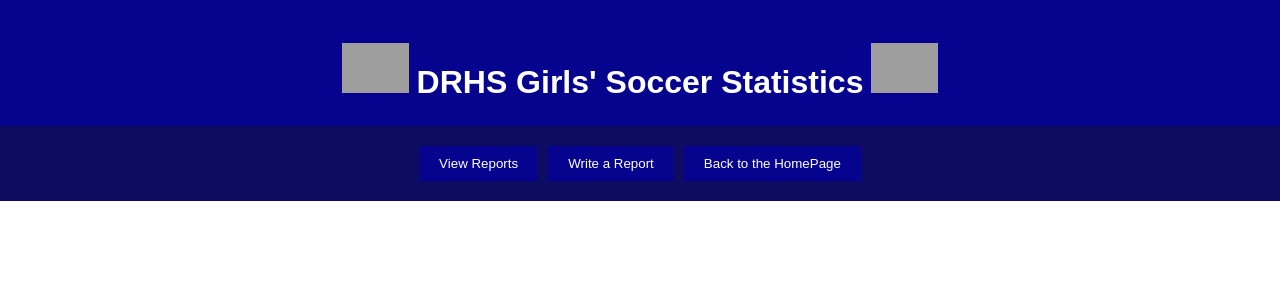
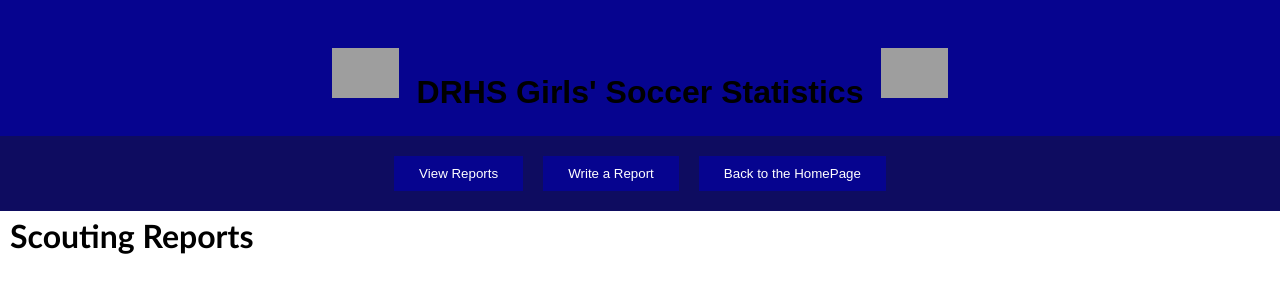
Before and after one commit to mopaws/SoccerStats, a Flask app: page / in a window 1280 px wide. Shown: the top 300 px of the page. Run offline with Flask 3, Linux system fonts and the light colour scheme; data that the repository does not hold is empty; some libraries are stand-ins or nearby versions; grey boxes are pictures that could not be loaded.

Commit message:
Update styling.css

```diff
--- a/static/styling.css
+++ b/static/styling.css
@@ -1,11 +1,16 @@
+body *{
+    margin: 5px;
+}
+
 *{
     outline:none;
     transition: all 0.5s cubic-bezier(0, 0, 0.05, 1);
     font-family: navigo, sans-serif;
   }
   #header-box {
+    margin: 0;
     background-color: #0E0C60;
-    padding: 20px;
+    padding: 10px;
     text-align: center;
     left: 0px;
     right: 0px;
@@ -40,6 +45,7 @@
   }
 
   #heading{
+    margin: 0;
     text-align: center;
   }
 
@@ -48,11 +54,14 @@
     font-weight: 700;
     font-style: normal;
 
-    color:#ffffff;
+    color:black;
   }
 
   h5{
     font-size:10pt;
+  }
+  #title{
+    color: white;
   }
 
   #wrapper{
```
